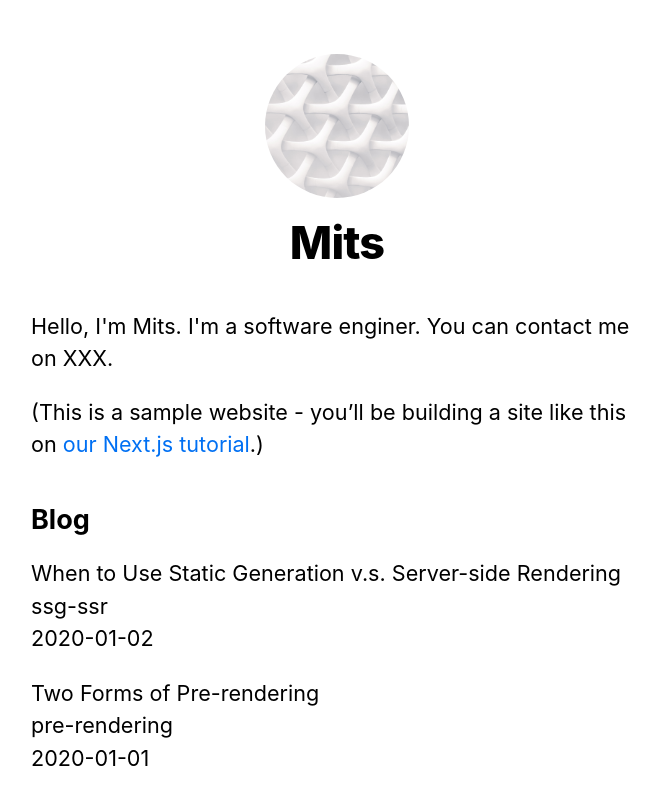
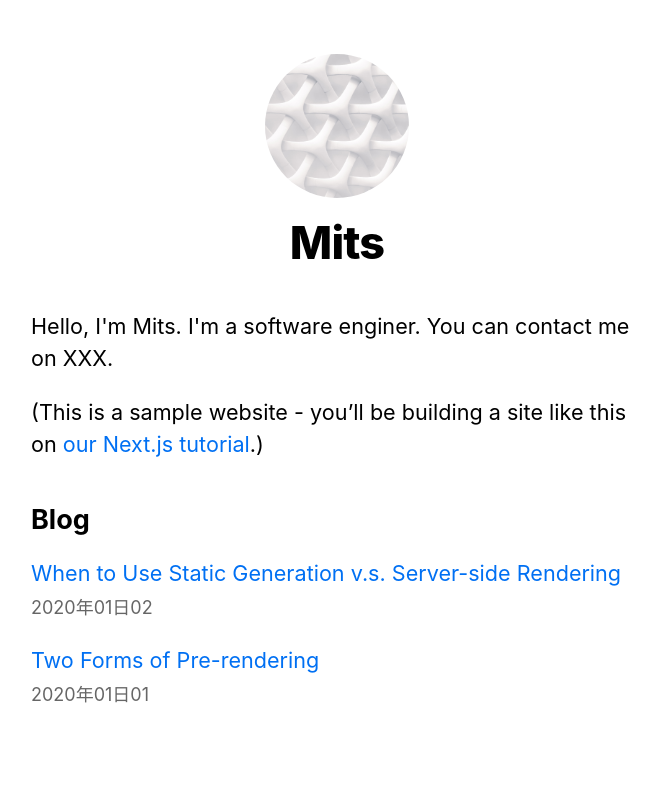
Before and after one commit to gotomts/tutorial-nextjs-blog, a Next.js app: page / in a window 1280 px wide. Shown: the top 804 px of the page, without its empty margins (303-963 px from the left). Built offline with nearby package versions, Linux system fonts and the light colour scheme.

Commit message:
feat: dinamic routesの実装

```diff
--- /dev/null
+++ b/components/date.js
@@ -0,0 +1,6 @@
+import { parseISO, format } from "date-fns";
+
+export default function Date({ dateString }) {
+  const date = parseISO(dateString);
+  return <time dateTime={dateString}>{format(date, "yyyy年MM日dd")}</time>;
+}
--- a/pages/index.js
+++ b/pages/index.js
@@ -1,4 +1,6 @@
 import Head from "next/head";
+import Link from "next/link";
+import Date from "../components/date";
 import Layout, { siteTitle } from "../components/layout";
 import utilStyles from "../styles/utils.module.css";
 import { getSortedPostsData } from "../lib/posts";
@@ -32,11 +34,13 @@
         <ul className={utilStyles.list}>
           {allPostsData.map(({ id, date, title }) => (
             <li className={utilStyles.listItem} key={id}>
-              {title}
+              <Link href={`/posts/${id}`}>
+                <a>{title}</a>
+              </Link>
               <br />
-              {id}
-              <br />
-              {date}
+              <small className={utilStyles.lightText}>
+                <Date dateString={date} />
+              </small>
             </li>
           ))}
         </ul>
```
Also changed, not shown: pages/posts/[id].js (+14 -7 lines).
